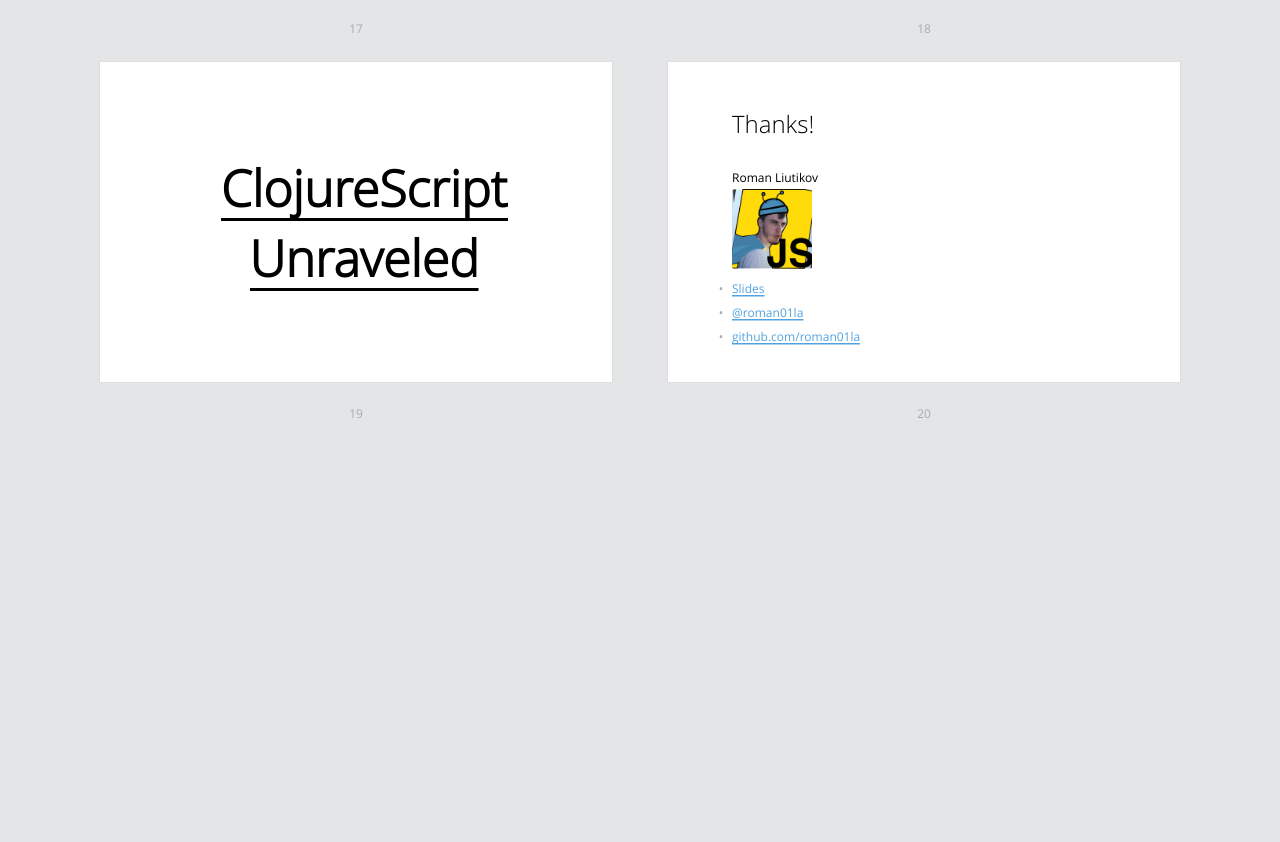
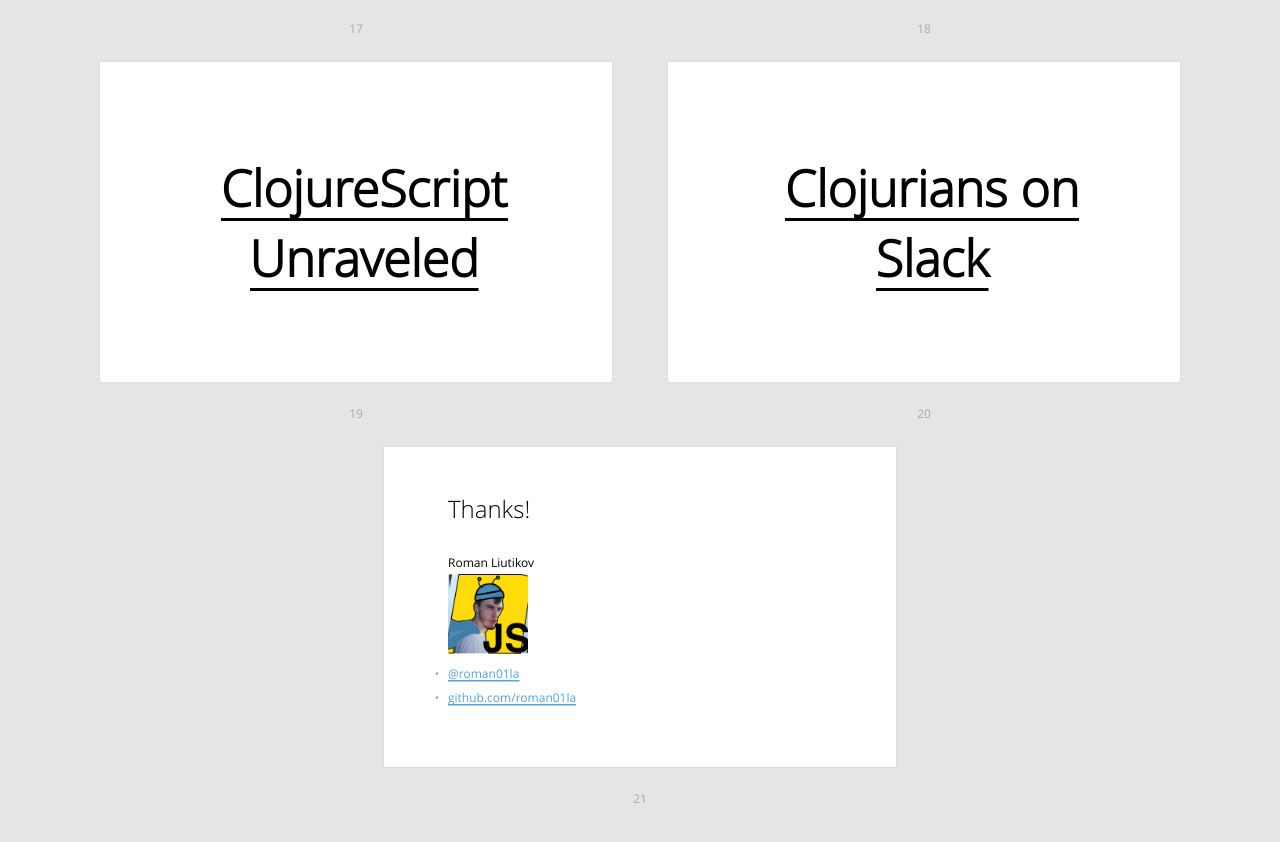
Before and after one commit to roman01la/cljs-for-js-devs, a plain HTML site: page index.html in a window 1280 px wide. Shown: the part 3629-4471 px from the top of the page. Before the commit the page ends 4126 px from the top, so only its background shows below. Drawn offline with Linux system fonts and the light colour scheme.

Commit message:
rm slides link & add slack group link

```diff
--- a/index.html
+++ b/index.html
@@ -105,12 +105,15 @@
     <h2><a href="https://funcool.github.io/clojurescript-unraveled/">ClojureScript Unraveled</a></h2>
   </div></section>
 
+  <section class="slide shout"><div>
+    <h2><a href="http://clojurians.net/">Clojurians on Slack</a></h2>
+  </div></section>
+
   <section class="slide"><div>
     <h2>Thanks!</h2>
     <h3>Roman Liutikov</h3>
     <img src="pictures/profile_pic.png" alt="" style="width:160px;border-radius:4px;">
     <ul>
-      <li><a href="http://roman01la.github.io/cljs-for-js-devs/">Slides</a></li>
       <li><a href="https://twitter.com/roman01la">@roman01la</a></li>
       <li><a href="https://github.com/roman01la">github.com/roman01la</a></li>
     </ul>
```
